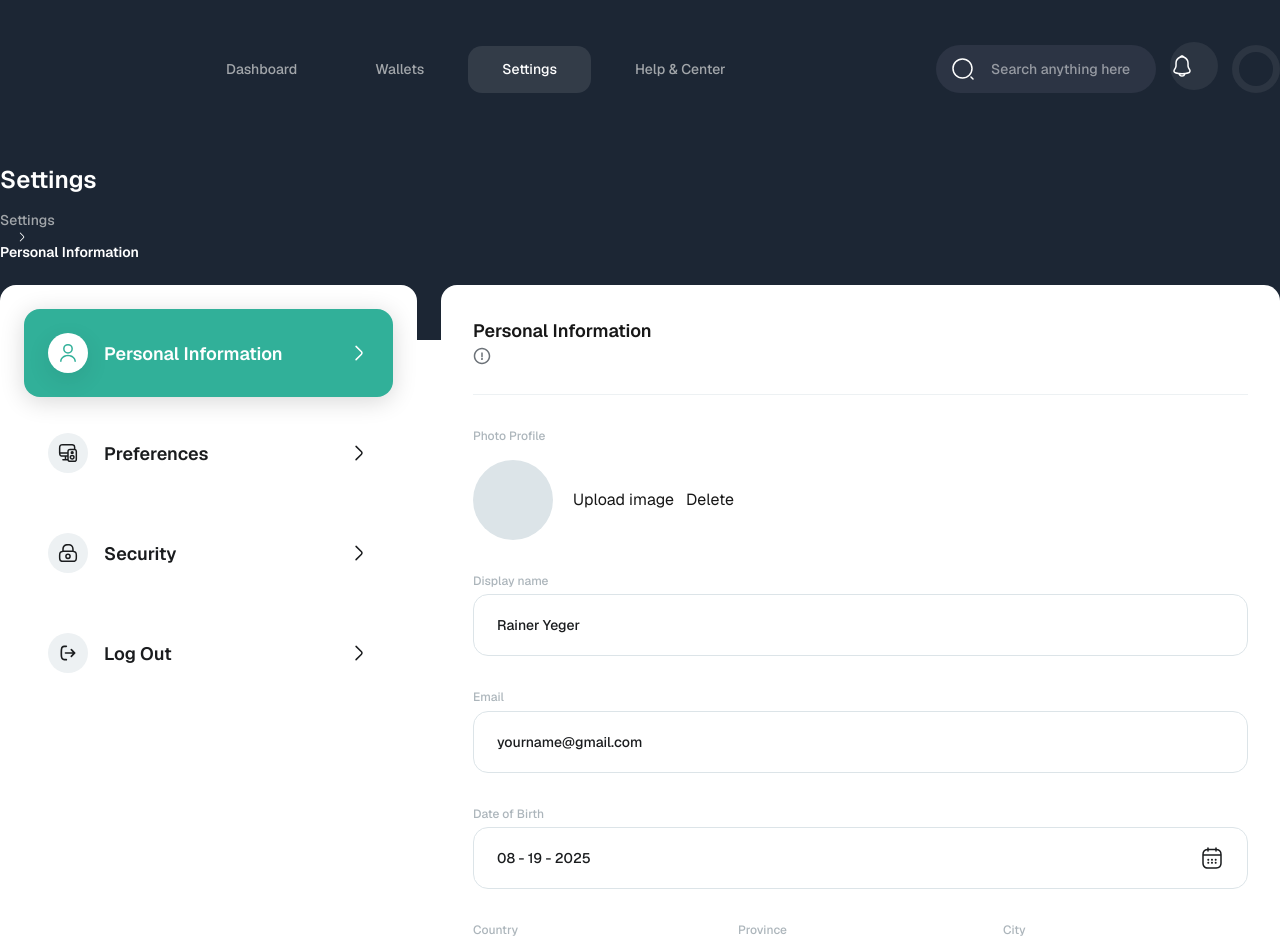
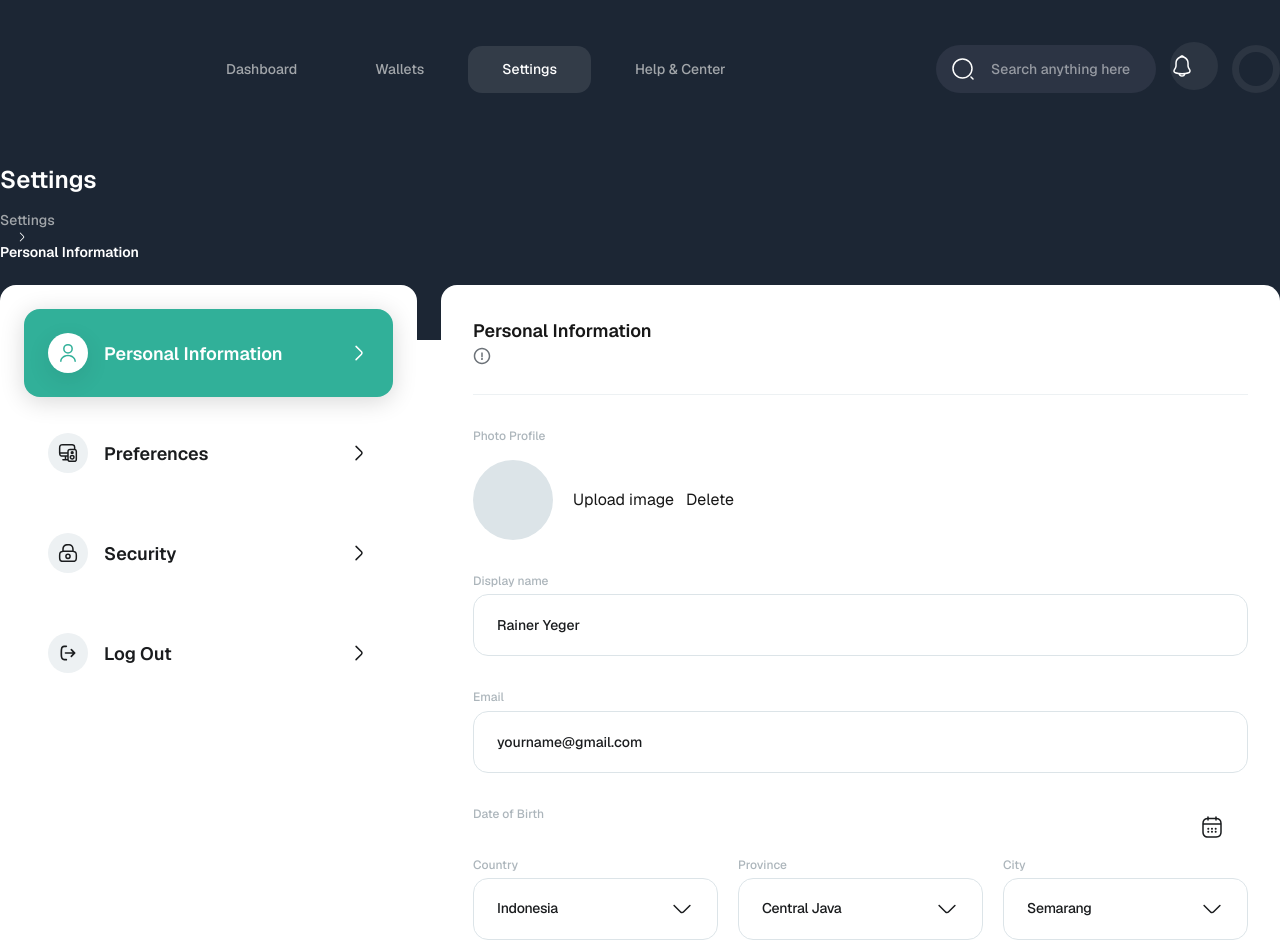
Before and after one commit to Israel-Beni/koajo-frontend, a Next.js app: page /settings in a window 1280 px wide. Shown: the top 942 px of the page. Built offline with nearby package versions, Linux system fonts and the light colour scheme.

Commit message:
refactor(DatePicker): update prop types for better type safety and clarity

```diff
--- a/components2/usefull/DatePicker/index.tsx
+++ b/components2/usefull/DatePicker/index.tsx
@@ -6,16 +6,16 @@ import Icon from "@/components2/usefull/Icon";
 type DateChoiceProps = {
     className?: string;
     label?: string;
-    selected?: any;
-    selectsRange?: boolean;
-    startDate?: any;
-    endDate?: any;
-    onChange: any;
+    selected?: Date | null;
+    selectsRange?: true;
+    startDate?: Date | null;
+    endDate?: Date | null;
+    onChange: (date: Date | [Date | null, Date | null] | null, event: React.SyntheticEvent<Element> | undefined) => void;
     placeholderText?: string;
     dateFormat?: string;
     medium?: boolean;
     icon?: boolean;
-    props?: any;
+    props?: Record<string, unknown>;
 };
 
 const DateChoice = ({
@@ -40,7 +40,7 @@ const DateChoice = ({
     >
         {label && <div className={styles.label}>{label}</div>}
         <div className={styles.wrap}>
-            <DatePicker
+            {/* <DatePicker
                 dateFormat={dateFormat}
                 selected={selected}
                 selectsRange={selectsRange}
@@ -48,7 +48,8 @@ const DateChoice = ({
                 endDate={endDate}
                 onChange={onChange}
                 placeholderText={placeholderText}
-            />
+                selectsMultiple={undefined}
+            /> */}
             {icon && <Icon name="calendar" />}
         </div>
     </div>
```
